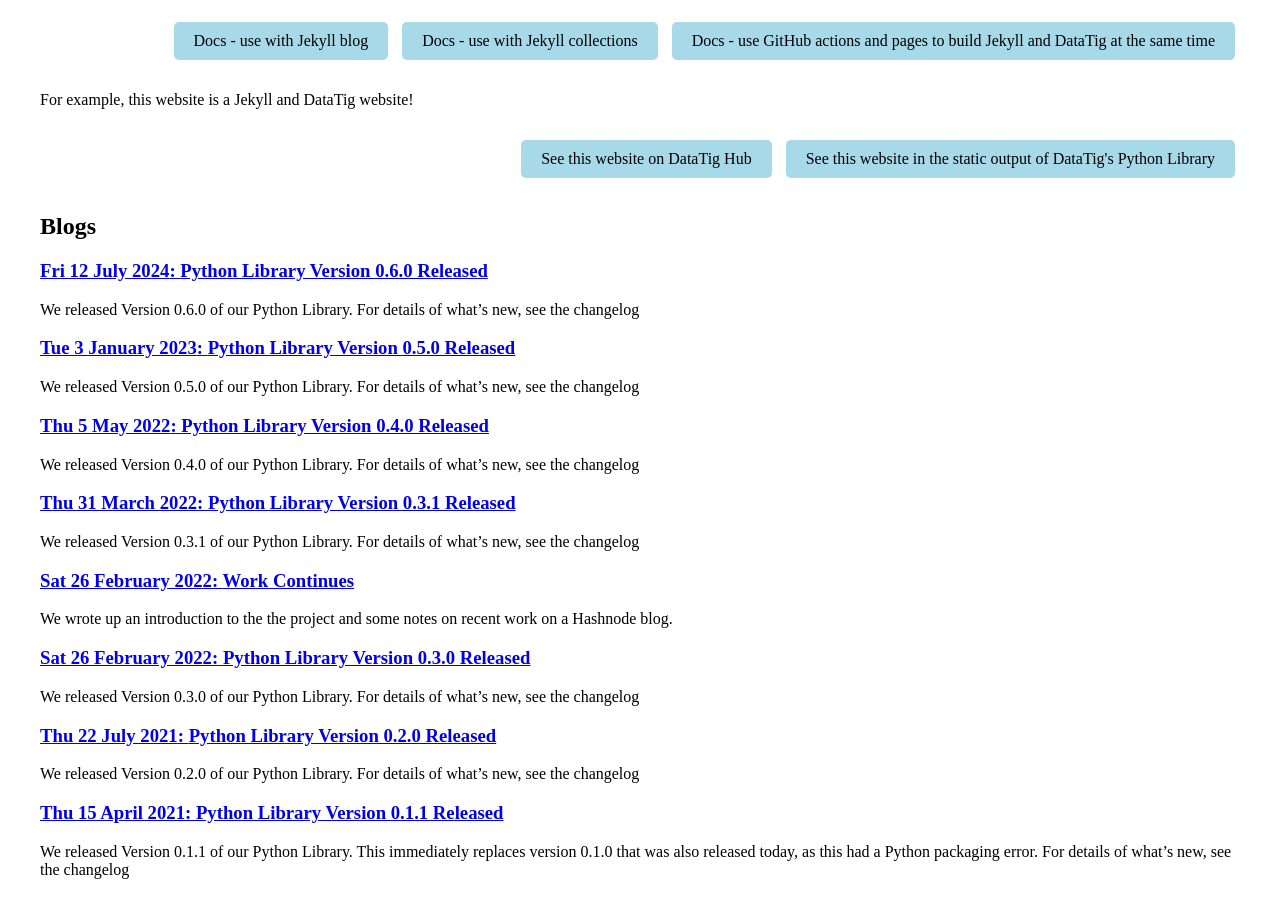
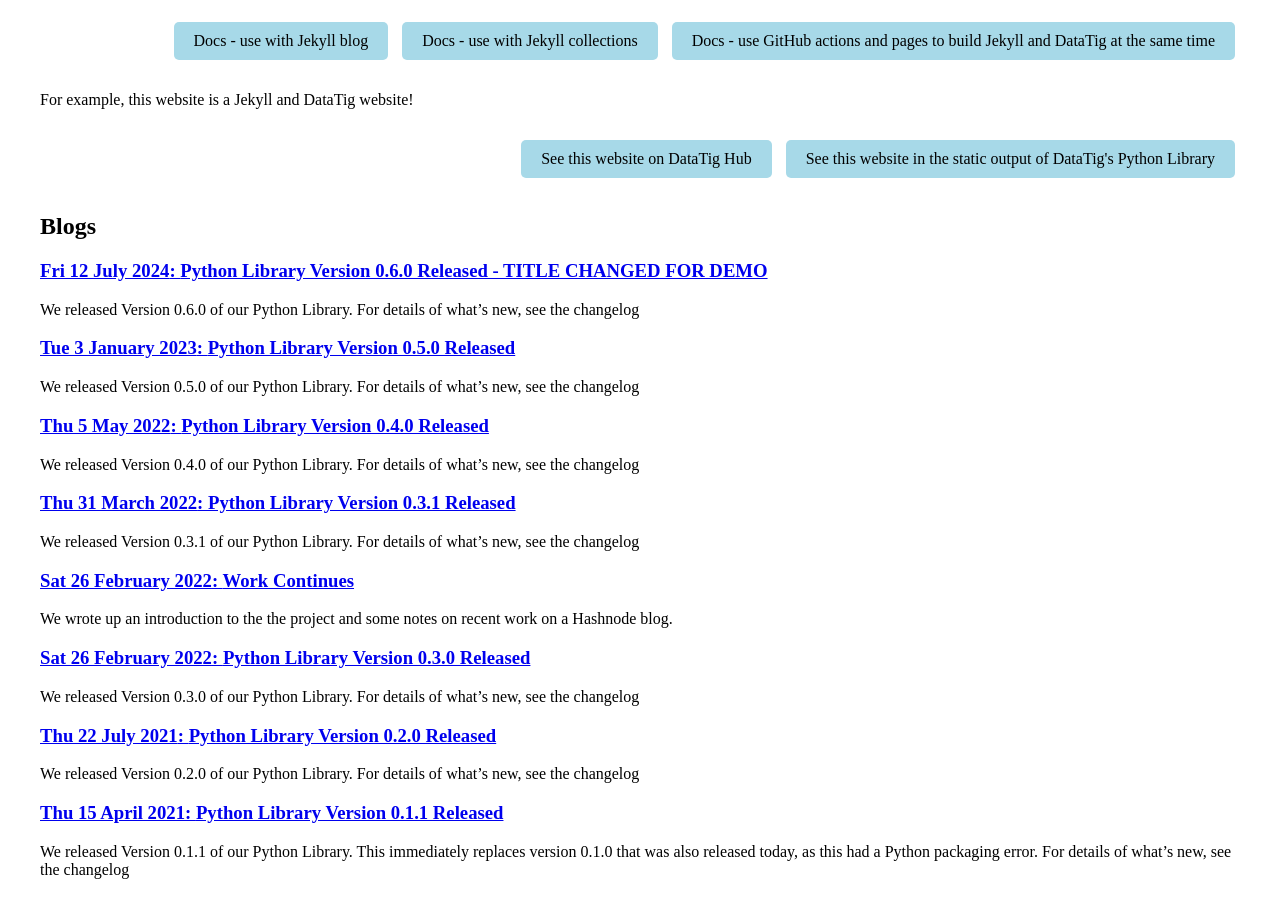
Before and after one commit to DataTig/datatig.github.io, a Jekyll site: the page built from index.html, in a window 1280 px wide and 900 px high, scrolled down 668 px. Built offline with Jekyll 4.4.1, drawn with Linux system fonts in a browser that asks for light colours.

Commit message:
Change title for demo

```diff
--- a/_posts/2024-07-12-python-library-version-0-6-0-released.md
+++ b/_posts/2024-07-12-python-library-version-0-6-0-released.md
@@ -1,6 +1,6 @@
 ---
 layout: blog
-title:  "Python Library Version 0.6.0 Released"
+title:  "Python Library Version 0.6.0 Released - TITLE CHANGED FOR DEMO"
 ---
 
 We released Version 0.6.0 of our Python Library.
```
